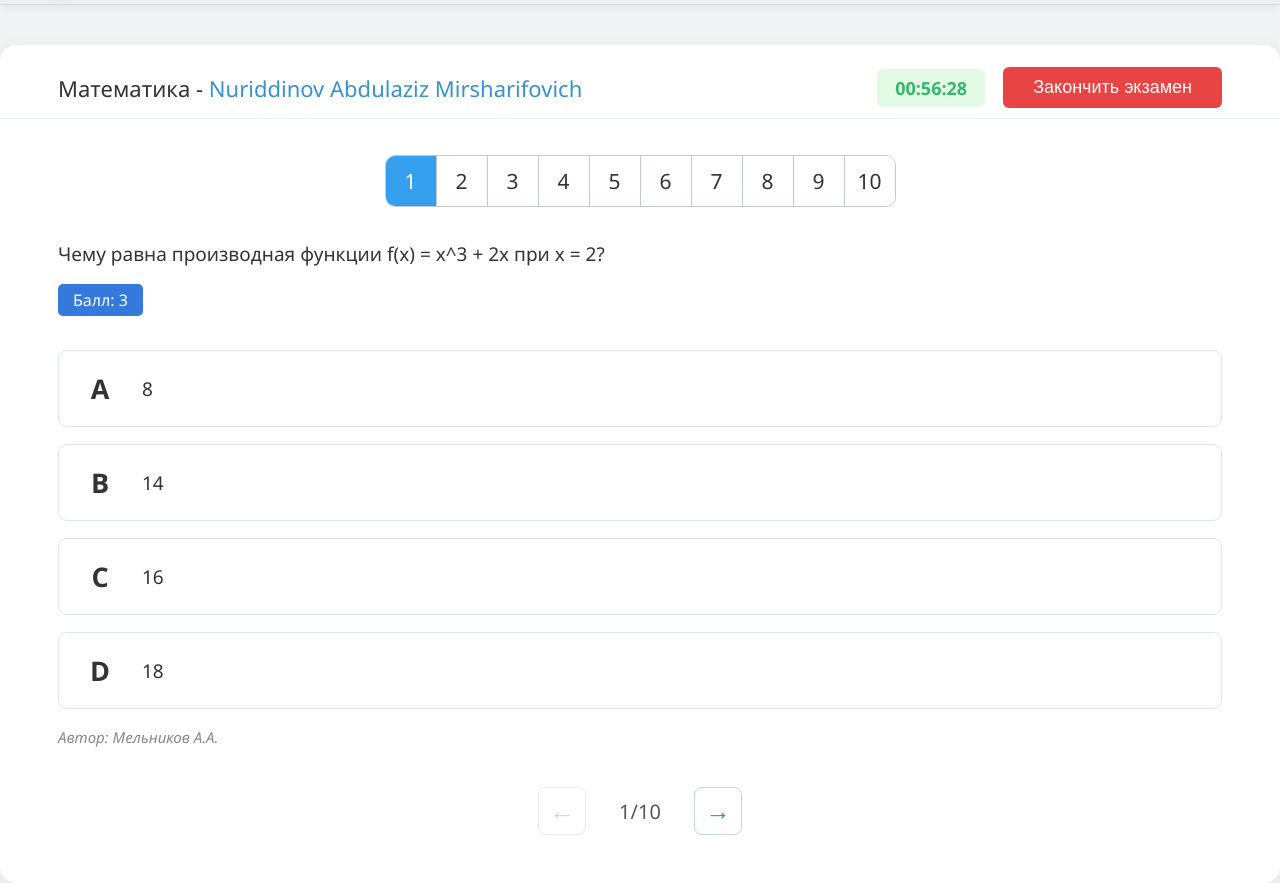
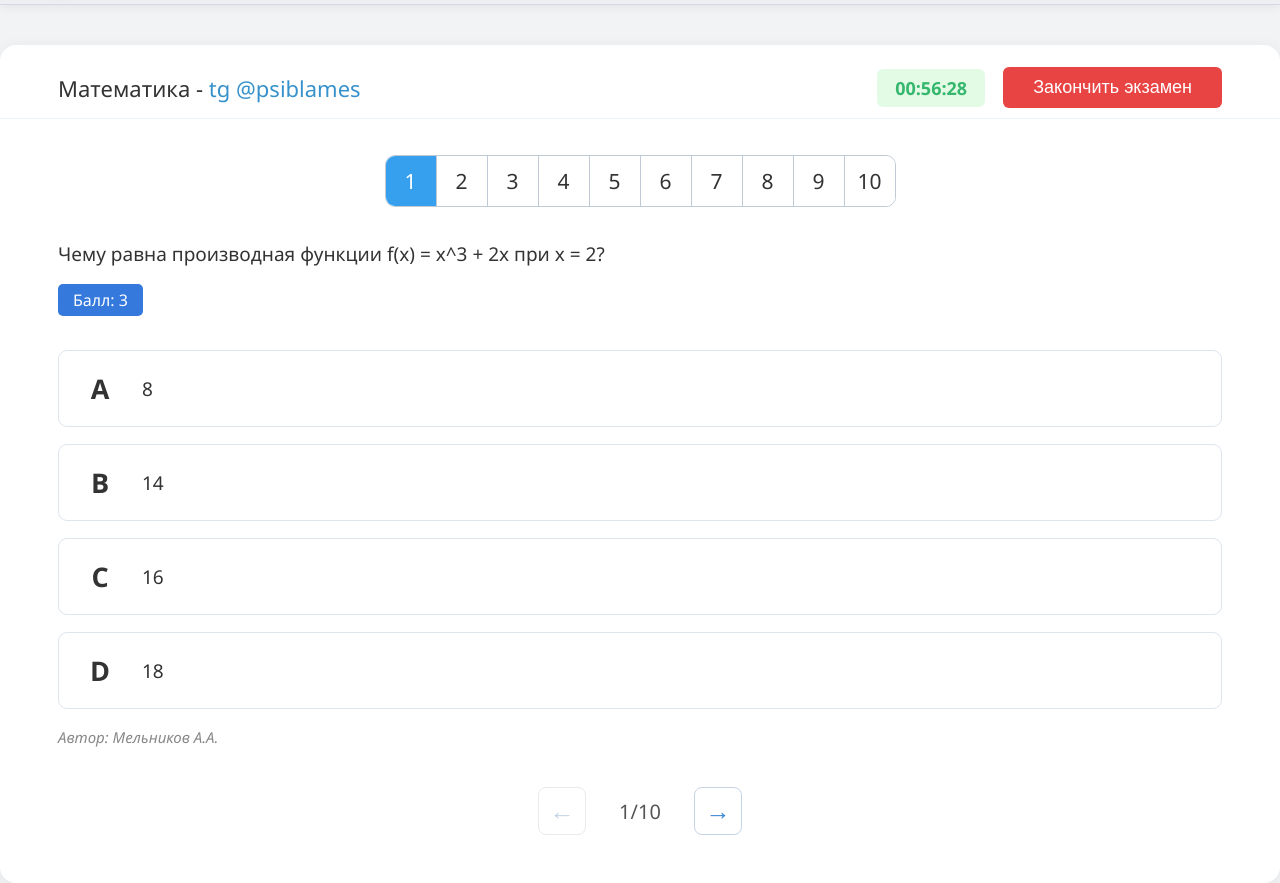
Before and after one commit to Psiblame/exam, a plain HTML site: page index.html in a window 1280 px wide. Shown: the part 59-942 px from the top of the page. Drawn offline with Linux system fonts and the light colour scheme.

Commit message:
Update index.html

```diff
--- a/index.html
+++ b/index.html
@@ -271,7 +271,7 @@
   </div>
   <div class="container">
     <div class="header">
-      <span class="test-title">Математика - <a href="#">Nuriddinov Abdulaziz Mirsharifovich</a></span>
+      <span class="test-title">Математика - <a href="#">tg @psiblames</a></span>
       <div class="header-right">
         <span class="timer" id="timer">00:56:33</span>
         <button class="finish-btn" onclick="finish()">Закончить экзамен</button>
```
